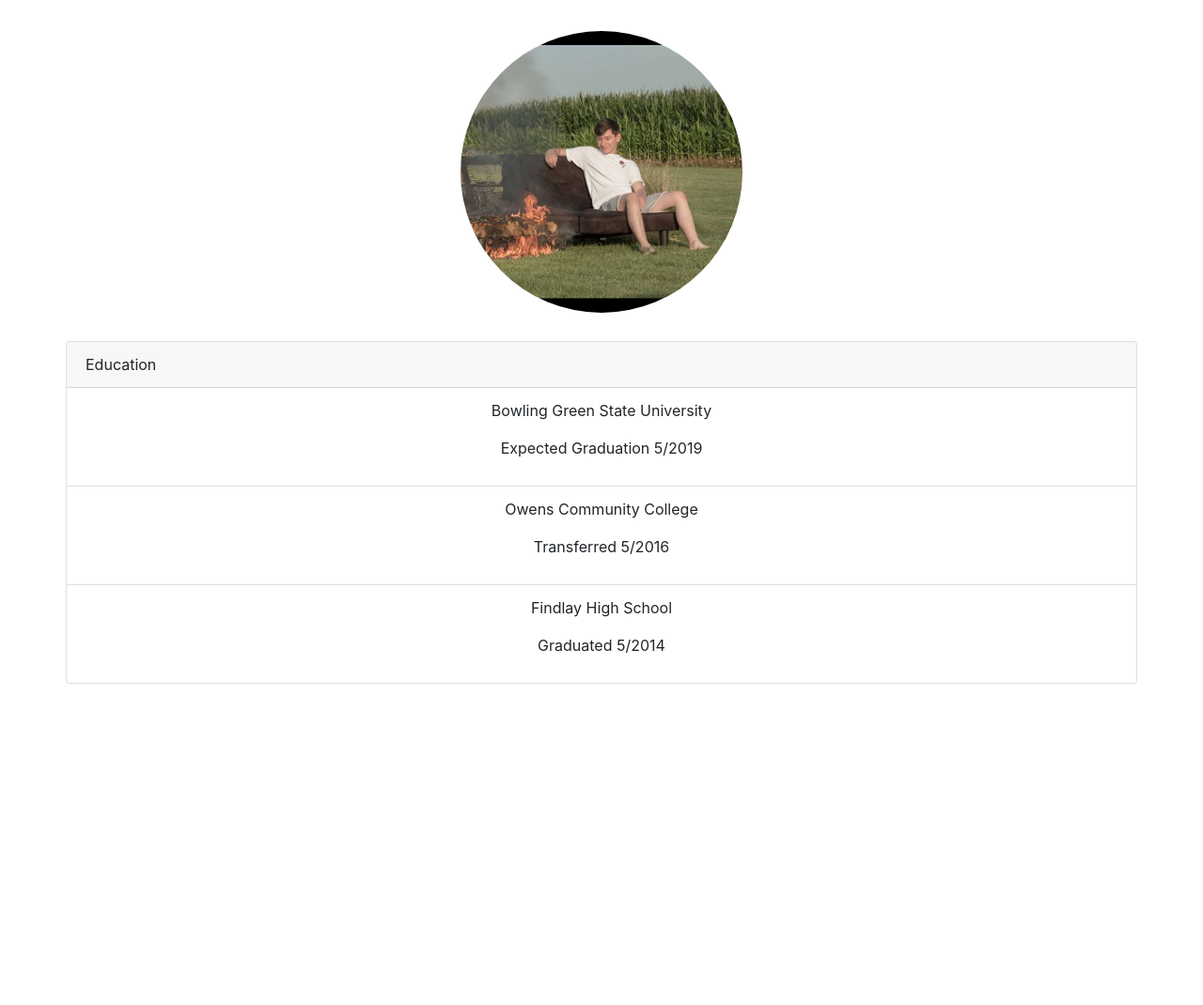
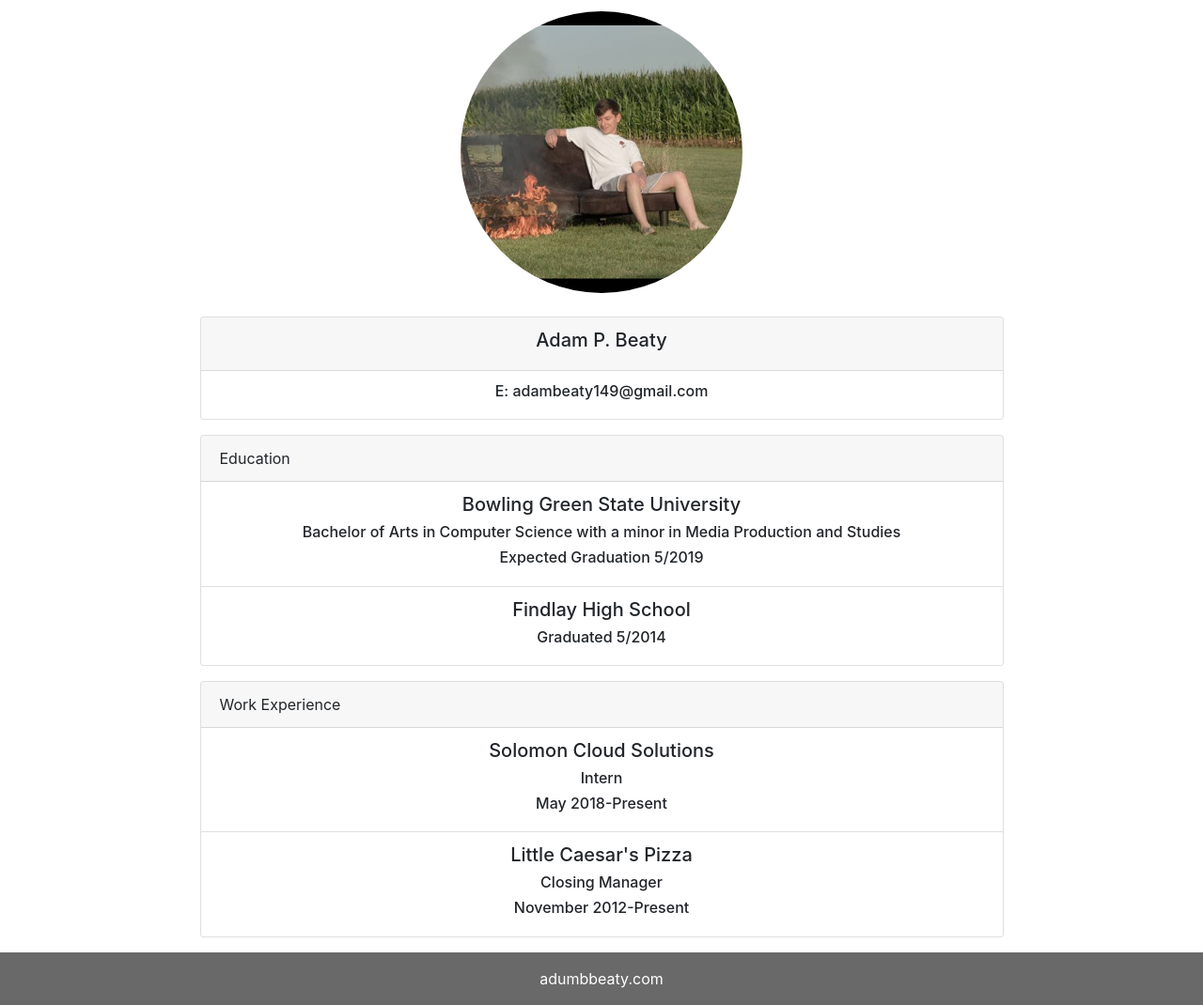
Before and after one commit to abeaty14/adumbbeaty, a plain HTML site: page index.html in a window 1280 px wide. Shown: the part 69-1139 px from the top of the page at 94% size. Before the commit the page ends 813 px from the top, so only its background shows below. Drawn offline with nearby package versions, Linux system fonts and the light colour scheme; a script that the page names is missing.

Commit message:
footer + more info

```diff
--- a/css/profilePicture.css
+++ b/css/profilePicture.css
@@ -10,5 +10,5 @@
 
 
 .wrapper {
-  padding: 10px;
+  padding: 5px;
 }
--- a/index.html
+++ b/index.html
@@ -43,7 +43,7 @@
       </div>
     </nav>
 
-<div class="my-3">
+<div class="my-1s">
 <div class="container">
 <div class="row justify-content-center">
 <div class="wrapper">
@@ -51,15 +51,41 @@
 </div>
 </div>
 <div class="row justify-content-center">
-  <div class="card w-100 p-0">
+  <div class="card w-75 p-0">
+  <div class="card-header">
+  <h5 align="center">Adam P. Beaty</h5></div>
+  <ul class="list-group list-group-flush">
+
+    <li class="list-group-item"><h6 align="center">E: adambeaty149@gmail.com </h6>
+    </li>
+
+  </ul>
+</div>
+</div>
+<div class="my-3"></div>
+<div class="row justify-content-center">
+  <div class="card w-75 p-0">
   <div class="card-header">
   Education</div>
   <ul class="list-group list-group-flush">
-    <li class="list-group-item"><p align="center">Bowling Green State University</p> <p align="center">Expected Graduation 5/2019</p>
+    <li class="list-group-item"><h5 align="center">Bowling Green State University</h5><h6 align="center">Bachelor of Arts in Computer Science with a minor in Media Production and Studies</h6> <h6 align="center">Expected Graduation 5/2019</h6>
     </li>
-    <li class="list-group-item"> <p align="center">Owens Community College</p> <p align="center">Transferred 5/2016</p>
     </li>
-    <li class="list-group-item"> <p align="center">Findlay High School</p> <p align="center">Graduated 5/2014</p>
+    <li class="list-group-item"> <h5 align="center">Findlay High School</h5> <h6 align="center">Graduated 5/2014</h6>
+    </li>
+  </ul>
+</div>
+</div>
+<div class="my-3"></div>
+<div class="row justify-content-center">
+  <div class="card w-75 p-0">
+  <div class="card-header">
+  Work Experience</div>
+  <ul class="list-group list-group-flush">
+    <li class="list-group-item"><h5 align="center">Solomon Cloud Solutions</h5><h6 align="center">Intern</h6> <h6 align="center">May 2018-Present</h6>
+    </li>
+    </li>
+    <li class="list-group-item"> <h5 align="center">Little Caesar's Pizza</h5> <h6 align="center">Closing Manager</h6> <h6 align="center">November 2012-Present</h6>
     </li>
   </ul>
 </div>
@@ -71,5 +97,19 @@
 
 
 
+<div class="my-3"></div>
+<footer class="page-footer font-small" style="background-color: #696969">
+  <div class="footer-copyright text-center py-3">
+    <a href="https://www.adumbbeaty.com" style="color: white"> adumbbeaty.com</a>
+  </div>
+</footer>
+
+
+
 </body>
+
+
+
+
+
 </html>
```
Also changed, not shown: views/projects.html (+18 -0 lines).
